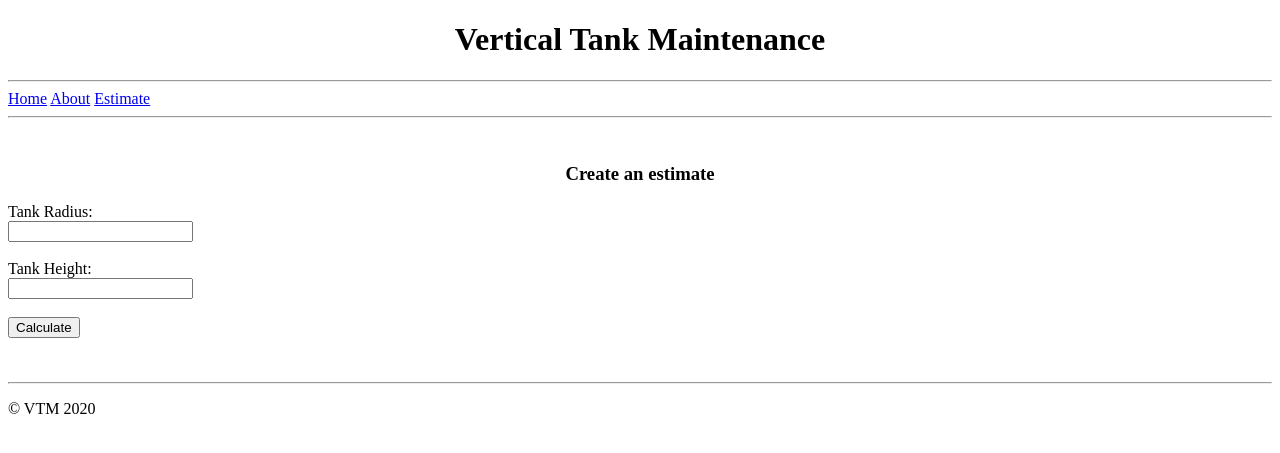
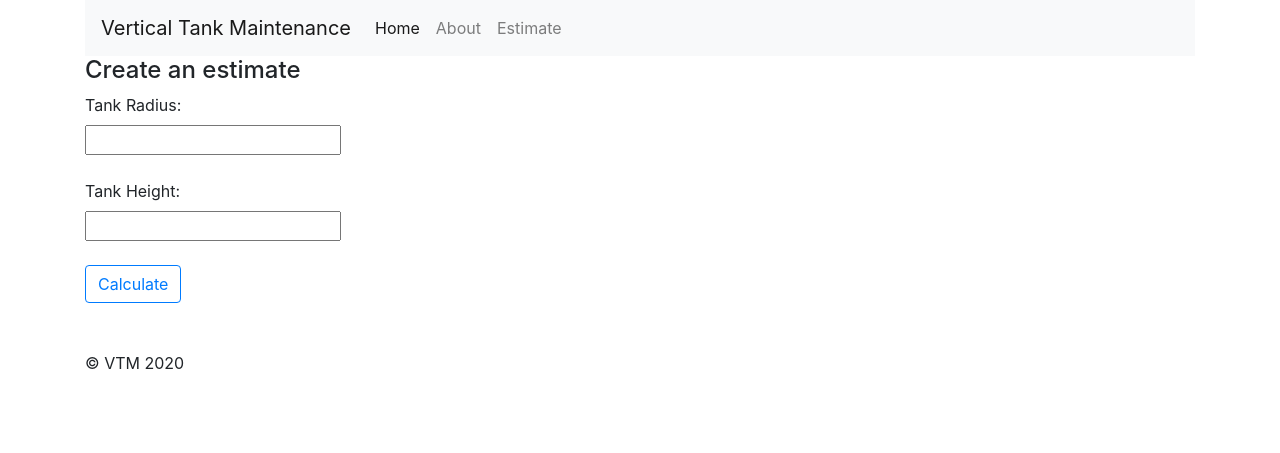
Before and after one commit to jessicatse/bootstrapTank, a Flask app: page /estimate in a window 1280 px wide. Shown: the top 453 px of the page. Run offline with Flask 2, Linux system fonts and the light colour scheme.

Commit message:
Completed Project
completed project commit

```diff
--- a/static/css/stylesheet.css
+++ /dev/null
@@ -1,18 +0,0 @@
-h1 {
-    text-align: center;
-}
-footer {
-    text-align: left;
-}
-h3 {
-    text-align: center;
-}
-div {
-    text-align: left;
-}
-img {
-    float: left;
-}
-p{
-    text-align: justify;
-}
--- a/templates/about.html
+++ b/templates/about.html
@@ -4,9 +4,9 @@
 {% block title%} About {% endblock %}
 
 {% block body%}
-<h3>About Vertical Tank Maintenance</h3>
+<h4>About Vertical Tank Maintenance</h4>
 <hr>
-<p>
+<p class="font-weight-lighter">
     Lorem ipsum dolor sit amet, consectetur adipiscing elit, sed do eiusmod tempor incididunt ut labore et dolore magna aliqua.
     Ut enim ad minim veniam, quis nostrud exercitation ullamco laboris nisi ut aliquip ex ea commodo consequat.
     Duis aute irure dolor in reprehenderit in voluptate velit esse cillum dolore eu fugiat nulla pariatur.
--- a/templates/base.html
+++ b/templates/base.html
@@ -1,30 +1,55 @@
 <!DOCTYPE html>
 <html lang="en">
+
 <head>
     <meta charset="UTF-8">
     <meta name="viewport" content="width=device-width, initial-scale=1.0">
+    <meta charset="utf-8">
+    <meta name="viewport" content="width=device-width, initial-scale=1, shrink-to-fit=no">
+
     <title>{% block title %} {% endblock %}</title>
-    <link rel="stylesheet" type="text/css" href="{{ url_for('static', filename='css/stylesheet.css') }}">
+    <link rel="stylesheet" href="https://cdn.jsdelivr.net/npm/bootstrap@4.5.3/dist/css/bootstrap.min.css"
+        integrity="sha384-TX8t27EcRE3e/ihU7zmQxVncDAy5uIKz4rEkgIXeMed4M0jlfIDPvg6uqKI2xXr2" crossorigin="anonymous">
 </head>
+
 <body>
-    <div>
+    <div class="container">
+    <nav class="navbar navbar-expand-lg navbar-light bg-light">
+        <a class="navbar-brand" href="/">Vertical Tank Maintenance</a>
+        <button class="navbar-toggler" type="button" data-toggle="collapse" data-target="#navbarSupportedContent" aria-controls="navbarSupportedContent" aria-expanded="false" aria-label="Toggle navigation">
+          <span class="navbar-toggler-icon"></span>
+        </button>
 
-        <h1>Vertical Tank Maintenance</h1>
-        <hr>
-        <header>
-            <a href="/" >Home</a>
-            <a href="/about">About</a>
-            <a href="/estimate">Estimate</a>
-        </header>
-        <hr>
-        <br>
+        <div class="collapse navbar-collapse" id="navbarSupportedContent">
+          <ul class="navbar-nav mr-auto">
+            <li class="nav-item active">
+              <a class="nav-link" href="/">Home<span class="sr-only">(current)</span></a>
+            </li>
+            <li class="nav-item">
+              <a class="nav-link" href="/about">About</a>
+            </li>
+            <li class="nav-item">
+                <a class="nav-link" href="/estimate">Estimate</a>
+              </li>
+          </ul>
+        </div>
+      </nav>
         {% block body %}
 
         {% endblock %}
-        <hr>
-        <footer>
-            <p>&copy VTM 2020</p>
-          </footer>
+
+    <footer>
+        <p>&copy VTM 2020</p>
+    </footer>
+    <script src="https://code.jquery.com/jquery-3.5.1.slim.min.js"
+        integrity="sha384-DfXdz2htPH0lsSSs5nCTpuj/zy4C+OGpamoFVy38MVBnE+IbbVYUew+OrCXaRkfj"
+        crossorigin="anonymous"></script>
+    <script src="https://cdn.jsdelivr.net/npm/bootstrap@4.5.3/dist/js/bootstrap.bundle.min.js"
+        integrity="sha384-ho+j7jyWK8fNQe+A12Hb8AhRq26LrZ/JpcUGGOn+Y7RsweNrtN/tE3MoK7ZeZDyx"
+        crossorigin="anonymous">
+    </script>
+
     </div>
 </body>
+
 </html>
--- a/templates/estimate.html
+++ b/templates/estimate.html
@@ -4,7 +4,7 @@
 {% block title%} Estimate {% endblock %}
 
 {% block body%}
-<h3>Create an estimate</h3>
+<h4>Create an estimate</h4>
 
 <form method="POST" action="/estimate" id="estimate">
 
@@ -14,12 +14,12 @@
     <label for="height">Tank Height:</label><br>
     <input type="text" id="height" name="height" required><br>
 <br>
-    <input type="submit" value="Calculate" >
+    <button type="button" class="btn btn-outline-primary">Calculate</button>
 </form>
 
 <br><br>
 {% if estimate %}
-    <p>Your total price is </p>
+    <p class="font-weight-lighter">Your total price is </p>
 
 {{ estimate }}
 {% endif %}
```
Also changed, not shown: templates/index.html (+6 -2 lines).
